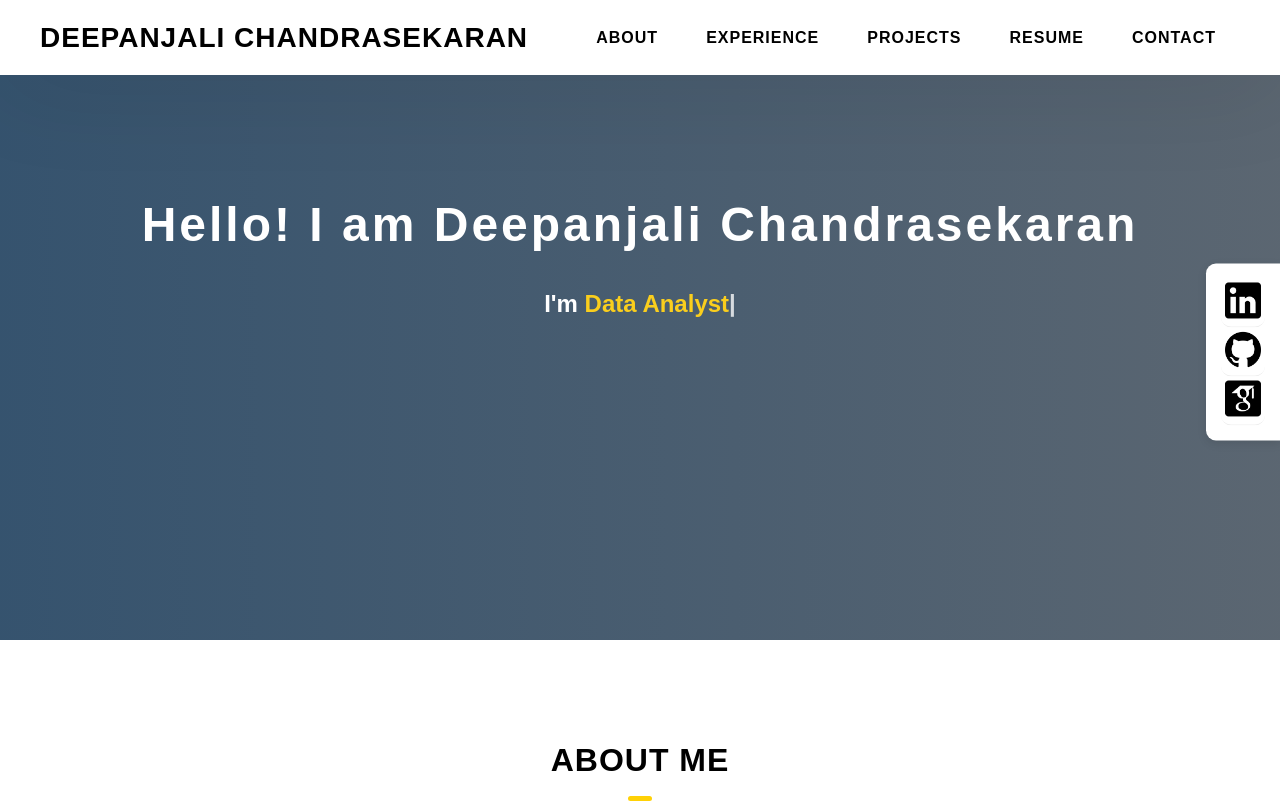
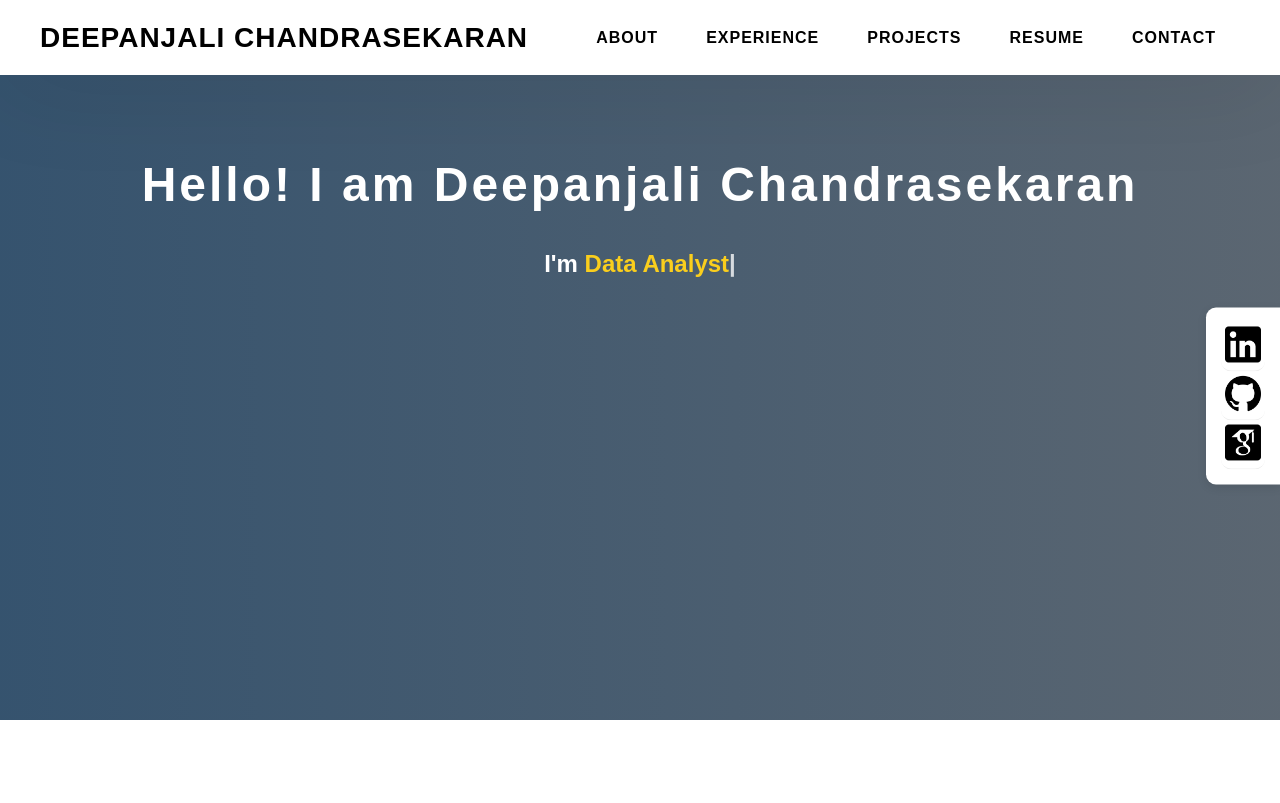
Before and after one commit to DeepuChandru/Deepanjali_Chandrasekaran.io, a website: page index.html in a window 1280 px wide. Shown: the top 803 px of the page. Drawn offline with nearby package versions, Linux system fonts and the light colour scheme.

Commit message:
Update style.css

```diff
--- a/css/style.css
+++ b/css/style.css
@@ -194,7 +194,7 @@ textarea {
   color: #fff;
     background: linear-gradient(to left, rgba(50, 64, 78, 0.8), rgba(3, 40, 74, 0.8));
     background-position: center;
-    height: 80vh;
+    height: 90vh;
     position: relative;
   }
   @media only screen and (max-width: 37.5em) {
@@ -251,7 +251,7 @@ textarea {
 
   .home-hero__content {
     position: absolute;
-    top: 40%;
+    top: 30%;
     left: 50%;
     transform: translate(-50%, -50%);
     width: 80%;
```
